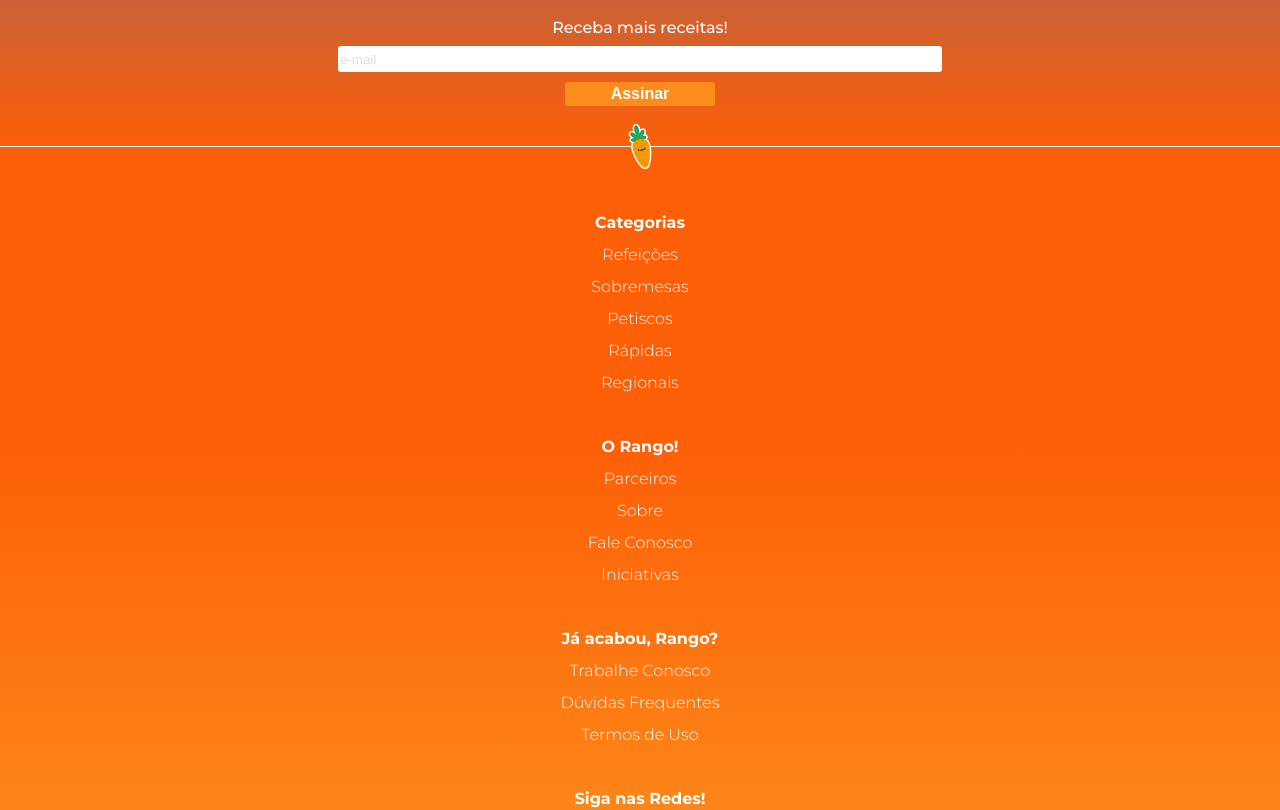
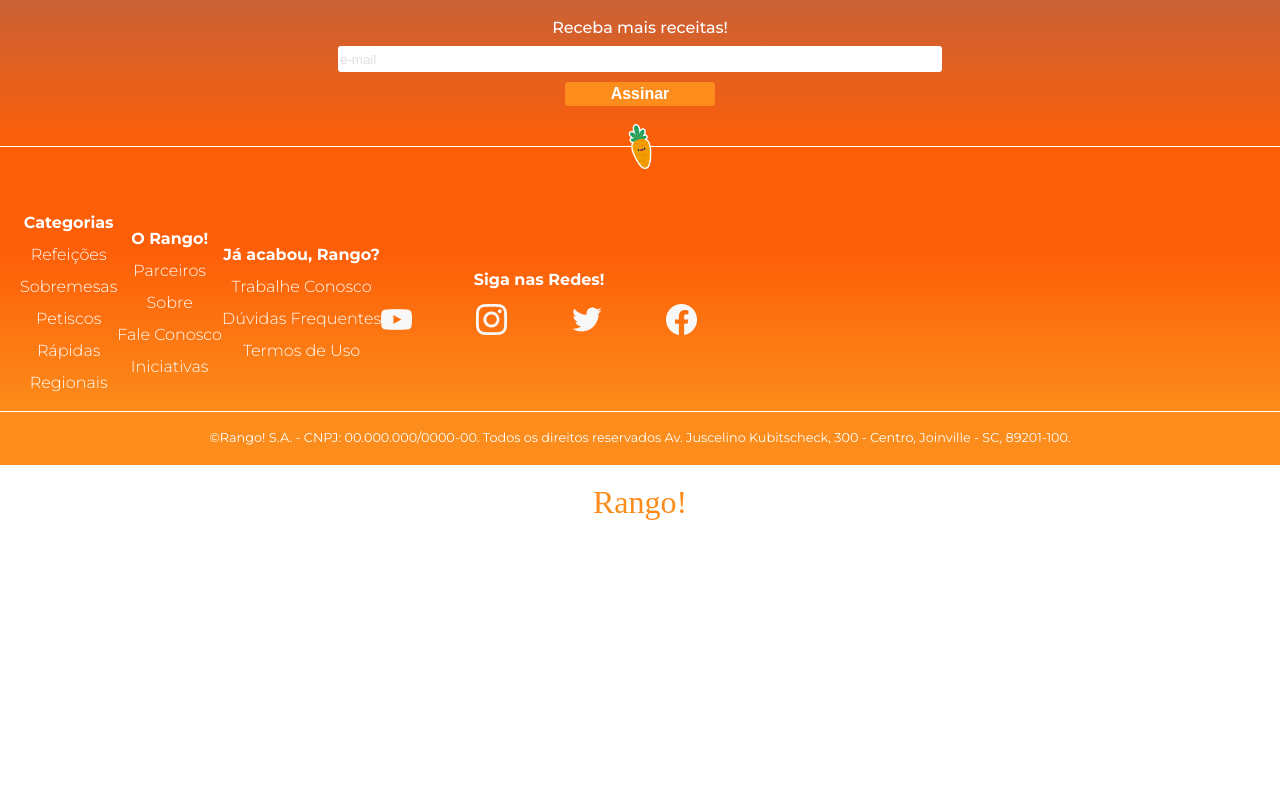
Before and after one commit to Rtpessoa/projeto-rango, a React (Create React App) app: page / in a window 1280 px wide. Shown: the top 810 px of the page. Built offline with nearby package versions, Linux system fonts and the light colour scheme; a web font is replaced by a local one.

Commit message:
Adiciona query

```diff
--- a/src/components/Footer.jsx
+++ b/src/components/Footer.jsx
@@ -25,7 +25,6 @@
         <img className="footer-carrot-icon" src={carrot} alt="" />
       </div>
       <div className="footer-content">
-        <div className="footer-container">
           <FooterList itens={["Categorias", "Refeições", "Sobremesas", "Petiscos", "Rápidas", "Regionais" ]} />
           <FooterList itens={["O Rango!", "Parceiros", "Sobre", "Fale Conosco", "Iniciativas", ]} />
           <FooterList itens={[ "Já acabou, Rango?", "Trabalhe Conosco", "Dúvidas Frequentes", "Termos de Uso", ]} />
@@ -38,7 +37,6 @@
               <img src={iconeFacebook} alt="Ícone do Facebook" />
             </li>
           </ul>
-        </div>
       </div>
       <div className="footer-location">
         <p>
--- a/src/styles/footer.css
+++ b/src/styles/footer.css
@@ -123,3 +123,9 @@
     padding: 20px;
     border-top: white solid 1px;
 }
+
+@media (min-width: 768px) {
+    .footer-content{
+        flex-flow: row nowrap
+    }
+  }
```
